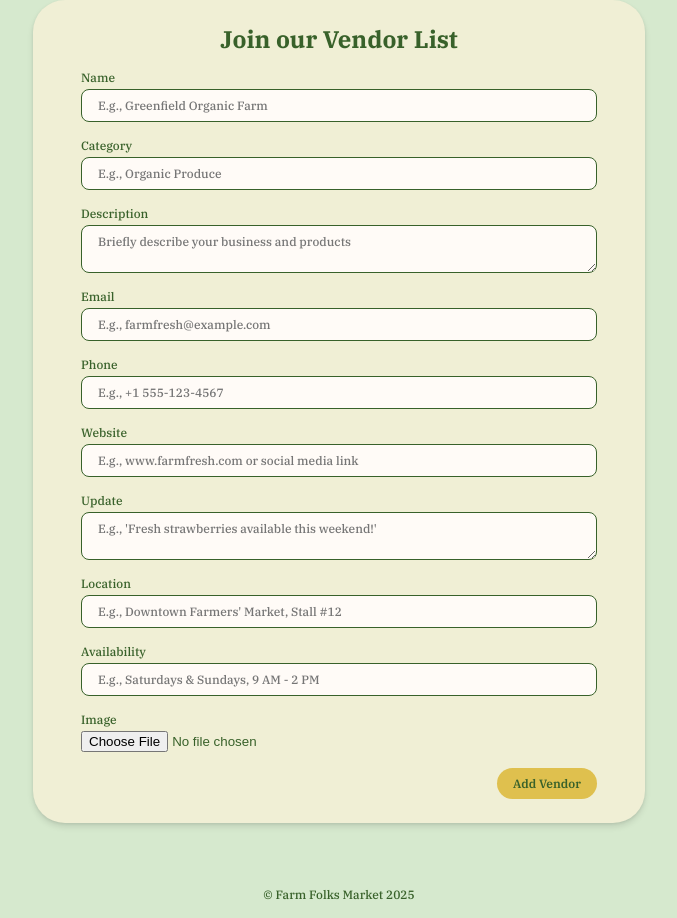
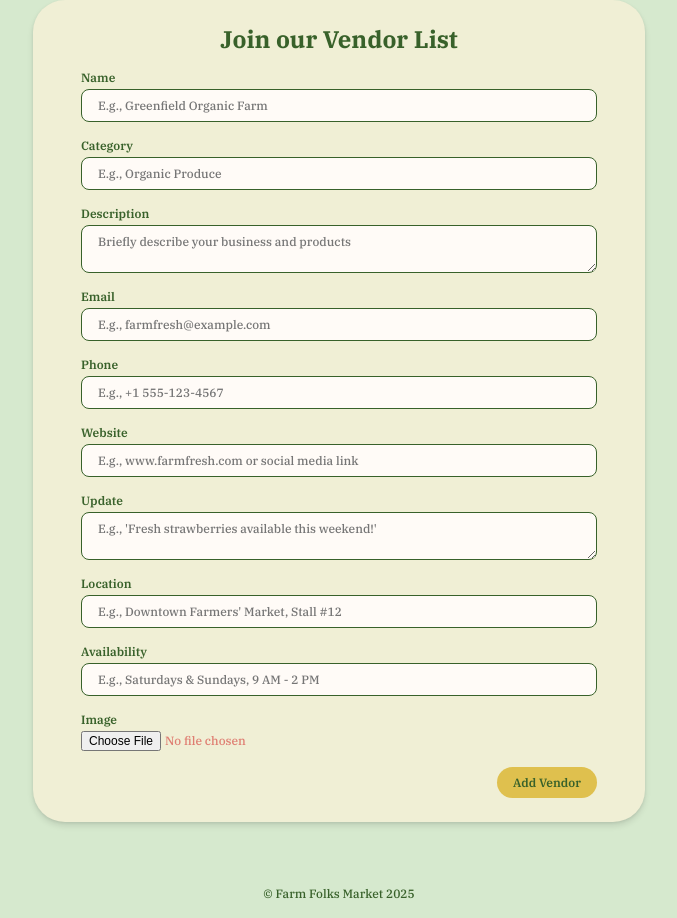
Before and after one commit to sonalsood/farm-folks-market, a React (Vite) app: page /register in a window 1280 px wide. Shown: the part 360-1278 px from the top of the page, without its empty margins (301-978 px from the left). Built offline with nearby package versions, Linux system fonts and the light colour scheme; no server answers.

Commit message:
form styling minor change

```diff
--- a/src/components/Form/Form.scss
+++ b/src/components/Form/Form.scss
@@ -20,6 +20,7 @@
   &__label {
     padding: 1rem 0 0.25rem 0;
     @include bodyCopyText;
+    font-weight: 600;
   }
 
   &__input {
@@ -33,6 +34,9 @@
   }
 
   &__upload {
+    font-family: "IBM Plex Serif", "Newsreader", sans-serif, Arial;
+    color: $muted-coral;
+    @include bodyCopyText;
   }
 
   &__button {
```
